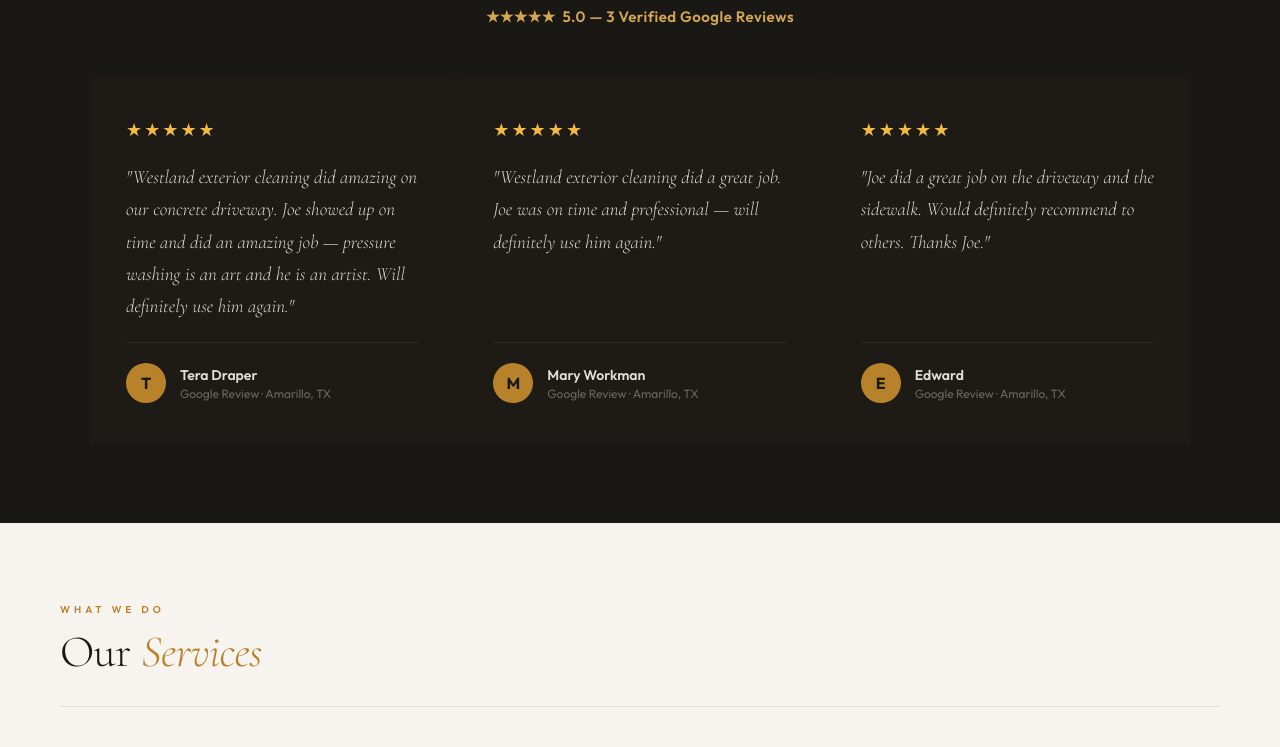
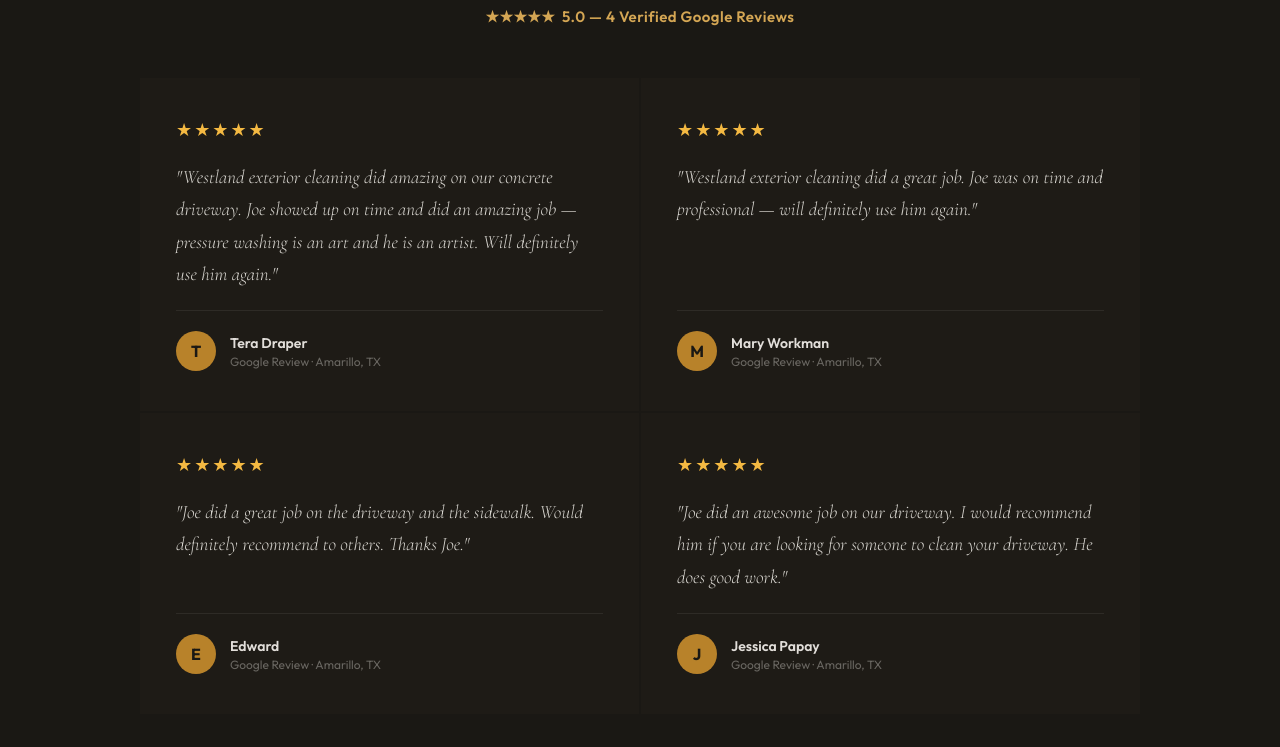
Before and after one commit to jdub003/westlandexterior, a plain HTML site: page index.html in a window 1280 px wide. Shown: the part 4353-5100 px from the top of the page. Drawn offline with nearby package versions, Linux system fonts and the light colour scheme.

Commit message:
Update index.html

```diff
--- a/index.html
+++ b/index.html
@@ -436,9 +436,9 @@
     }
     .reviews-grid {
       display: grid;
-      grid-template-columns: repeat(3, 1fr);
+      grid-template-columns: repeat(2, 1fr);
       gap: 2px;
-      max-width: 1100px;
+      max-width: 1000px;
       margin: 0 auto;
     }
     .review-card {
@@ -930,7 +930,7 @@
     <div class="reviews-header">
       <div class="section-eyebrow">Google Reviews</div>
       <div class="section-title">What Amarillo<br><em>Homeowners Say</em></div>
-      <div class="reviews-stars-header">★★★★★ &nbsp;5.0 — 3 Verified Google Reviews</div>
+      <div class="reviews-stars-header">★★★★★ &nbsp;5.0 — 4 Verified Google Reviews</div>
     </div>
     <div class="reviews-grid">
       <div class="review-card">
@@ -962,6 +962,17 @@
           <div class="reviewer-avatar">E</div>
           <div class="reviewer-info">
             <div class="reviewer-name">Edward</div>
+            <div class="reviewer-meta">Google Review · Amarillo, TX</div>
+          </div>
+        </div>
+      </div>
+      <div class="review-card">
+        <div class="review-stars">★★★★★</div>
+        <p class="review-text">"Joe did an awesome job on our driveway. I would recommend him if you are looking for someone to clean your driveway. He does good work."</p>
+        <div class="review-footer">
+          <div class="reviewer-avatar">J</div>
+          <div class="reviewer-info">
+            <div class="reviewer-name">Jessica Papay</div>
             <div class="reviewer-meta">Google Review · Amarillo, TX</div>
           </div>
         </div>
```
